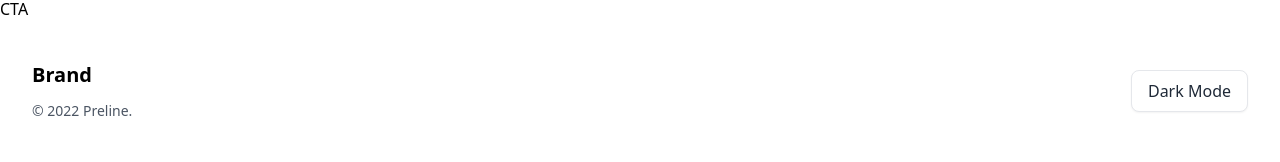
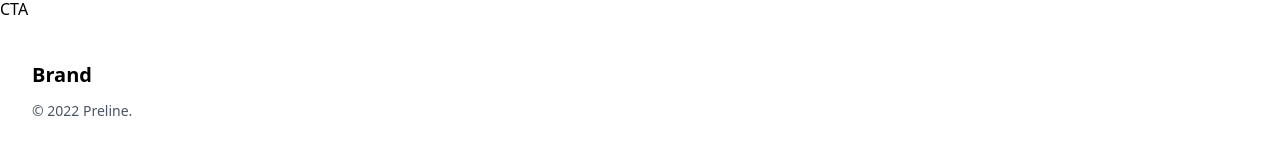
Before and after one commit to sree-r-one/asd-buddy, a React (Vite) app: page / in a window 1280 px wide. Shown: the part 1141-1303 px from the top of the page. Built offline with nearby package versions, Linux system fonts and the light colour scheme.

Commit message:
added footer

```diff
--- a/src/components/Footer.jsx
+++ b/src/components/Footer.jsx
@@ -30,13 +30,6 @@ const Footer = () => {
             © 2022 Preline.
           </p>
         </div>
-
-        <button
-          onClick={toggleDarkMode}
-          className="rounded-lg border bg-white px-4 py-2 text-gray-800 shadow-sm hover:bg-gray-50 focus:bg-gray-50 focus:outline-none dark:border-neutral-700 dark:bg-neutral-900 dark:text-white dark:hover:bg-neutral-800 dark:focus:bg-neutral-800"
-        >
-          {isDarkMode ? "Light Mode" : "Dark Mode"}
-        </button>
       </div>
 
       <div className="grid grid-cols-2 gap-6 md:grid-cols-4 lg:grid-cols-5">
```
